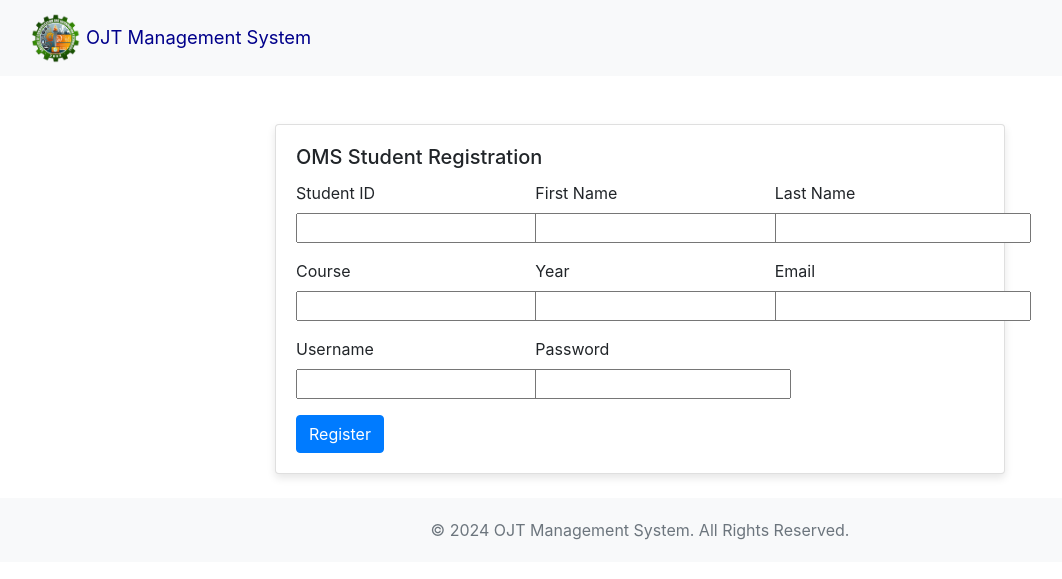
After one commit to chrstncleofas/OMS, a Django app: page /register/ in a window 1280 px wide. The commit adds this page. Shown: the top 579 px of the page, without its empty margins (0-1062 px from the left). Run offline with Django 3.2, Linux system fonts and the light colour scheme; some libraries are stand-ins or nearby versions.

Commit message:
NO_TICKET - Fix issue in Admin Credentials, Users

```diff
--- a/OMS/oms/app/forms.py
+++ b/OMS/oms/app/forms.py
@@ -1,4 +1,3 @@
-from django import forms
 from django.contrib.auth.forms import UserCreationForm
 from django.contrib.auth import get_user_model
 
--- a/OMS/oms/app/templates/app/base.html
+++ b/OMS/oms/app/templates/app/base.html
@@ -61,7 +61,7 @@
         <div class="modal-dialog" role="document">
             <div class="modal-content">
                 <div class="modal-header">
-                    <h5 class="modal-title" id="loginModalLabel">OJT Management System Login</h5>
+                    <h5 class="modal-title" id="loginModalLabel">OMS Admin Login</h5>
                     <button type="button" class="close" data-dismiss="modal" aria-label="Close">
                         <span aria-hidden="true">&times;</span>
                     </button>
@@ -88,7 +88,7 @@
         <div class="modal-dialog" role="document">
             <div class="modal-content">
                 <div class="modal-header">
-                    <h5 class="modal-title" id="registerModalLabel">OJT Management System Registration</h5>
+                    <h5 class="modal-title" id="registerModalLabel">OMS Admin Registration</h5>
                     <button type="button" class="close" data-dismiss="modal" aria-label="Close">
                         <span aria-hidden="true">&times;</span>
                     </button>
--- a/OMS/oms/students/forms.py
+++ b/OMS/oms/students/forms.py
@@ -1,9 +1,17 @@
 from django import forms
-from students.models import StudentTable
+from app.models import CustomUser
+from students.models import TableStudents
+
+class UserForm(forms.ModelForm):
+    password = forms.CharField(widget=forms.PasswordInput)
+
+    class Meta:
+        model = CustomUser
+        fields = ['username', 'email', 'password']
 
 class StudentRegistrationForm(forms.ModelForm):
-    Password = forms.CharField(widget=forms.PasswordInput)
+    StudentID = forms.CharField(max_length=10, label='Student ID')
 
     class Meta:
-        model = StudentTable
-        fields = ['StudentID', 'Firstname', 'Lastname', 'Email', 'Course', 'Year', 'Username', 'Password']
+        model = TableStudents
+        fields = ['StudentID', 'Firstname', 'Lastname', 'Course', 'Year']
--- a/OMS/oms/students/models.py
+++ b/OMS/oms/students/models.py
@@ -1,8 +1,8 @@
 from django.db import models
-from django.conf import settings
+from app.models import CustomUser
 
-class StudentTable(models.Model):
-    user = models.OneToOneField(settings.AUTH_USER_MODEL, on_delete=models.CASCADE)
+class TableStudents(models.Model):
+    user = models.OneToOneField(CustomUser, on_delete=models.CASCADE)
     StudentID = models.CharField(max_length=10, unique=True)
     Firstname = models.CharField(max_length=100)
     Lastname = models.CharField(max_length=100)
--- /dev/null
+++ b/OMS/oms/students/templates/students/register.html
@@ -0,0 +1,133 @@
+{% load static %}
+<!DOCTYPE html>
+<html lang="en">
+<head>
+    <meta charset="UTF-8">
+    <meta name="viewport" content="width=device-width, initial-scale=1.0">
+    <link rel="stylesheet" href="https://cdnjs.cloudflare.com/ajax/libs/font-awesome/6.2.1/css/all.min.css"/>
+    <link href="https://fonts.googleapis.com/css2?family=Montserrat:wght@100;200;300;400;500;600;700;800;900&display=swap" rel="stylesheet">
+    <link rel="stylesheet" href="https://stackpath.bootstrapcdn.com/bootstrap/4.5.2/css/bootstrap.min.css">
+    <link rel="stylesheet" href="{% static 'css/base.css' %}">
+    <title>OJT Management System</title>
+    <style>
+        .navbar-brand {
+            display: flex;
+            align-items: center;
+        }
+        .navbar-brand img {
+            width: 50px;
+            height: 50px;
+            margin-right: 15px;
+        }
+        .navbar-brand p {
+            margin: 0;
+            margin-left: -10px;
+            color: darkblue;
+            font-size: 1.15rem;
+        }
+        .footer {
+            background-color: #f8f9fa;
+            padding: 20px 0;
+            text-align: center;
+        }
+        .footer p {
+            margin: 0;
+            color: #6c757d;
+        }
+    </style>
+</head>
+<body>
+    <nav class="navbar navbar-expand-lg navbar-light bg-light">
+        <a class="navbar-brand" href="{% url 'students:home' %}">
+            <img src="{% static 'img/Logo.png' %}" alt="Logo" style="width:50px; height: 50px; margin-left: 15px;">
+            <p>OJT Management System</p>
+        </a>
+        <button class="navbar-toggler" type="button" data-toggle="collapse" data-target="#navbarNav" aria-controls="navbarNav" aria-expanded="false" aria-label="Toggle navigation">
+            <span class="navbar-toggler-icon"></span>
+        </button>
+    </nav>
+    <!-- Register Form -->
+    <section class="container mt-5">
+        <div class="row justify-content-center">
+            <div class="col-lg-8">
+                <div class="card">
+                    <div class="card-body">
+                        <h5 class="card-title">OMS Student Registration</h5>
+                        <form method="post" action="{% url 'students:register' %}">
+                            {% csrf_token %}
+                            <div class="row">
+                                <div class="col-md-4">
+                                    <div class="form-group">
+                                        <label for="StudentID">Student ID</label>
+                                        {{ student_form.StudentID }}
+                                    </div>
+                                </div>
+                                <div class="col-md-4">
+                                    <div class="form-group">
+                                        <label for="Firstname">First Name</label>
+                                        {{ student_form.Firstname }}
+                                    </div>
+                                </div>
+                                <div class="col-md-4">
+                                    <div class="form-group">
+                                        <label for="Lastname">Last Name</label>
+                                        {{ student_form.Lastname }}
+                                    </div>
+                                </div>
+                            </div>
+                            <div class="row">
+                                <div class="col-md-4">
+                                    <div class="form-group">
+                                        <label for="Course">Course</label>
+                                        {{ student_form.Course }}
+                                    </div>
+                                </div>
+                                <div class="col-md-4">
+                                    <div class="form-group">
+                                        <label for="Year">Year</label>
+                                        {{ student_form.Year }}
+                                    </div>
+                                </div>
+                                <div class="col-md-4">
+                                    <div class="form-group">
+                                        <label for="Email">Email</label>
+                                        {{ user_form.email }}
+                                    </div>
+                                </div>
+                            </div>
+                            <div class="row">
+                                <div class="col-md-4">
+                                    <div class="form-group">
+                                        <label for="Username">Username</label>
+                                        {{ user_form.username }}
+                                    </div>
+                                </div>
+                                <div class="col-md-4">
+                                    <div class="form-group">
+                                        <label for="Password">Password</label>
+                                        {{ user_form.password }}
+                                    </div>
+                                </div>
+                            </div>
+                            <button type="submit" class="btn btn-primary">Register</button>
+                        </form>
+                    </div>
+                </div>
+            </div>
+        </div>
+    </section>
+    <!-- Footer -->
+    <footer class="footer mt-4">
+        <div class="container">
+            <p>&copy; <span id="currentYear"></span> OJT Management System. All Rights Reserved.</p>
+        </div>
+    </footer>
+    <!-- Scripts -->
+    <script src="https://code.jquery.com/jquery-3.5.1.slim.min.js"></script>
+    <script src="https://cdn.jsdelivr.net/npm/@popperjs/core@2.5.4/dist/umd/popper.min.js"></script>
+    <script src="https://stackpath.bootstrapcdn.com/bootstrap/4.5.2/js/bootstrap.min.js"></script>
+    <script>
+        document.getElementById('currentYear').textContent = new Date().getFullYear();
+    </script>
+</body>
+</html>
--- a/OMS/oms/students/templates/students/student-dashboard.html
+++ b/OMS/oms/students/templates/students/student-dashboard.html
@@ -42,7 +42,7 @@
                     </div>
                     <div class="modal-footer">
                         <form>
-                            <a href="{% url 'students:studentLogout' %}" class="btn btn-primary">Logout</a>
+                            <a href="{% url 'students:logout' %}" class="btn btn-primary">Logout</a>
                         </form>
                     </div>
                 </div>
--- a/OMS/oms/students/urls.py
+++ b/OMS/oms/students/urls.py
@@ -7,10 +7,10 @@ from django.conf.urls.static import static
 app_name = 'students'
 
 urlpatterns = [
-    path('', views.studentHome, name='studentHome'),
+    path('', views.studentHome, name='home'),
     path('login', views.studentLogin, name='login'),
-    path('studentRegister/', views.studentRegister, name='studentRegister'),
-    path('studentDashboard/', views.studentDashboard, name='studentDashboard'),
+    path('register/', views.studentRegister, name='register'),
+    path('dashboard/', views.studentDashboard, name='dashboard'),
     path('logout/', views.studentLogout, name='logout'),
     path('success/', views.success, name='success'),
 ] + static(settings.MEDIA_URL, document_root=settings.MEDIA_ROOT)
--- a/OMS/oms/students/views.py
+++ b/OMS/oms/students/views.py
@@ -3,7 +3,7 @@ from django.db import connection
 from django.shortcuts import render, redirect
 from django.contrib.auth import authenticate, login, logout
 from django.contrib import messages
-from students.forms import StudentRegistrationForm
+from students.forms import StudentRegistrationForm, UserForm
 from django.http import HttpResponse, HttpResponseRedirect, HttpResponsePermanentRedirect
 
 def studentHome(request) -> HttpResponse:
@@ -12,25 +12,36 @@ def studentHome(request) -> HttpResponse:
 def studentDashboard(request) -> HttpResponse:
     return render(request, 'students/student-dashboard.html')
 
-def studentRegister(request) -> (HttpResponseRedirect | HttpResponsePermanentRedirect | HttpResponse):
+def studentRegister(request):
     if request.method == 'POST':
-        form = StudentRegistrationForm(request.POST)
-        if form.is_valid():
-            form.save()
+        user_form = UserForm(request.POST)
+        student_form = StudentRegistrationForm(request.POST)
+        if user_form.is_valid() and student_form.is_valid():
+            user = user_form.save(commit=False)
+            user.set_password(user_form.cleaned_data['password'])
+            user.save()
+            student = student_form.save(commit=False)
+            student.user = user
+            student.StudentID = student_form.cleaned_data['StudentID']
+            student.Email = user.email
+            student.Username = user.username
+            student.Password = user.password
+            student.save()
             messages.success(request, 'Registration successful. Waiting for admin approval.')
-            return redirect('students:studentHome')
+            return redirect('students:home')
     else:
-        form = StudentRegistrationForm()
-    return render(request, 'students/student-base.html', {'form': form})
+        user_form = UserForm()
+        student_form = StudentRegistrationForm()
+    return render(request, 'students/register.html', {'user_form': user_form, 'student_form': student_form})
 
 def studentLogin(request) -> (HttpResponseRedirect | HttpResponsePermanentRedirect | HttpResponse):
     if request.method == 'POST':
-        username = request.POST.get('username')
-        password = request.POST.get('password')
+        username = request.POST.get('Username')
+        password = request.POST.get('Password')
         user = authenticate(request, username=username, password=password)
         if user:
             login(request, user)
-            return redirect('students:studentDashboard')
+            return redirect('students:dashboard')
         else:
             messages.error(request, 'Your account is disabled.')
     return render(request, 'students/login.html')
@@ -41,4 +52,4 @@ def success(request):
 def studentLogout(request) -> HttpResponseRedirect:
     logout(request)
     messages.success(request, "Logged Out Successfully!!")
-    return redirect(reverse('students:studentHome'))  # Gumamit ng reverse function para sa pangalan ng ruta
+    return redirect(reverse('students:home'))
```
Also changed, not shown: OMS/oms/app/views.py (+4 -4 lines), OMS/oms/students/templates/students/login.html (+4 -4 lines), OMS/oms/students/templates/students/student-base.html (+2 -55 lines), OMS/oms/students/migrations/0003_auto_20240525_2101.py (added), OMS/oms/students/migrations/0004_auto_20240525_2124.py (added).
